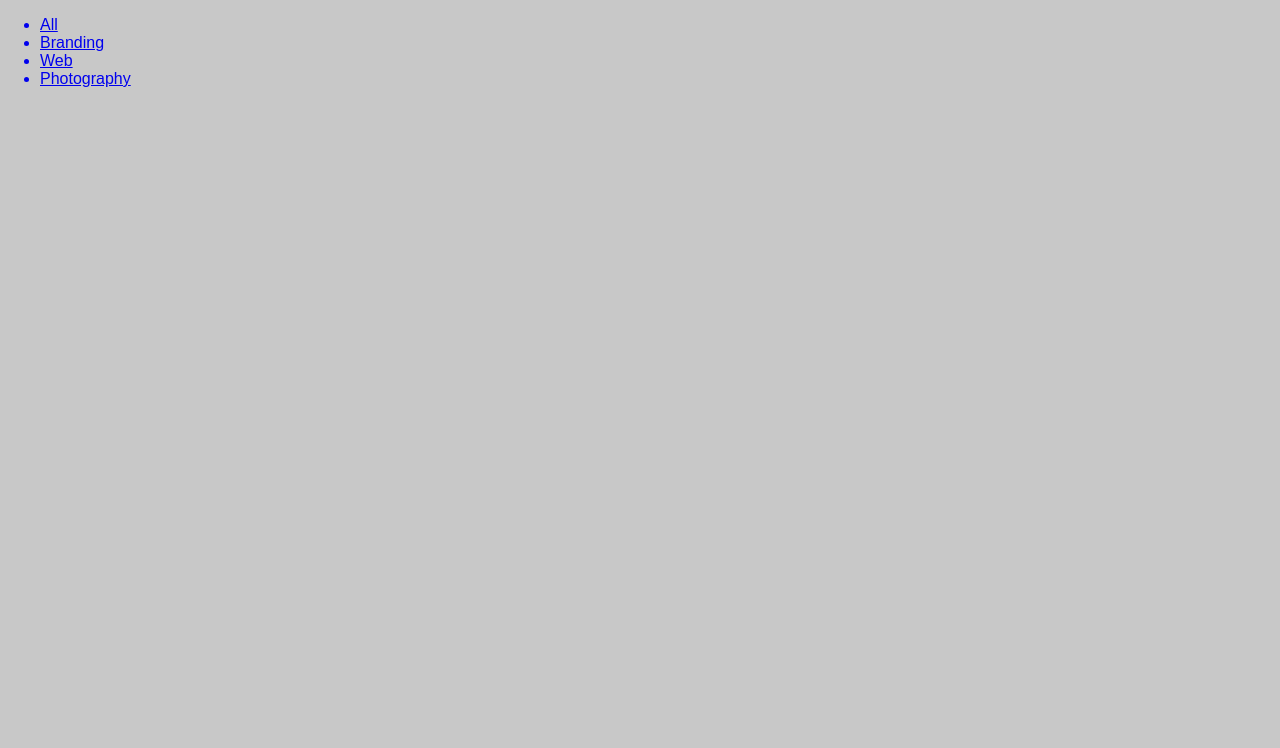
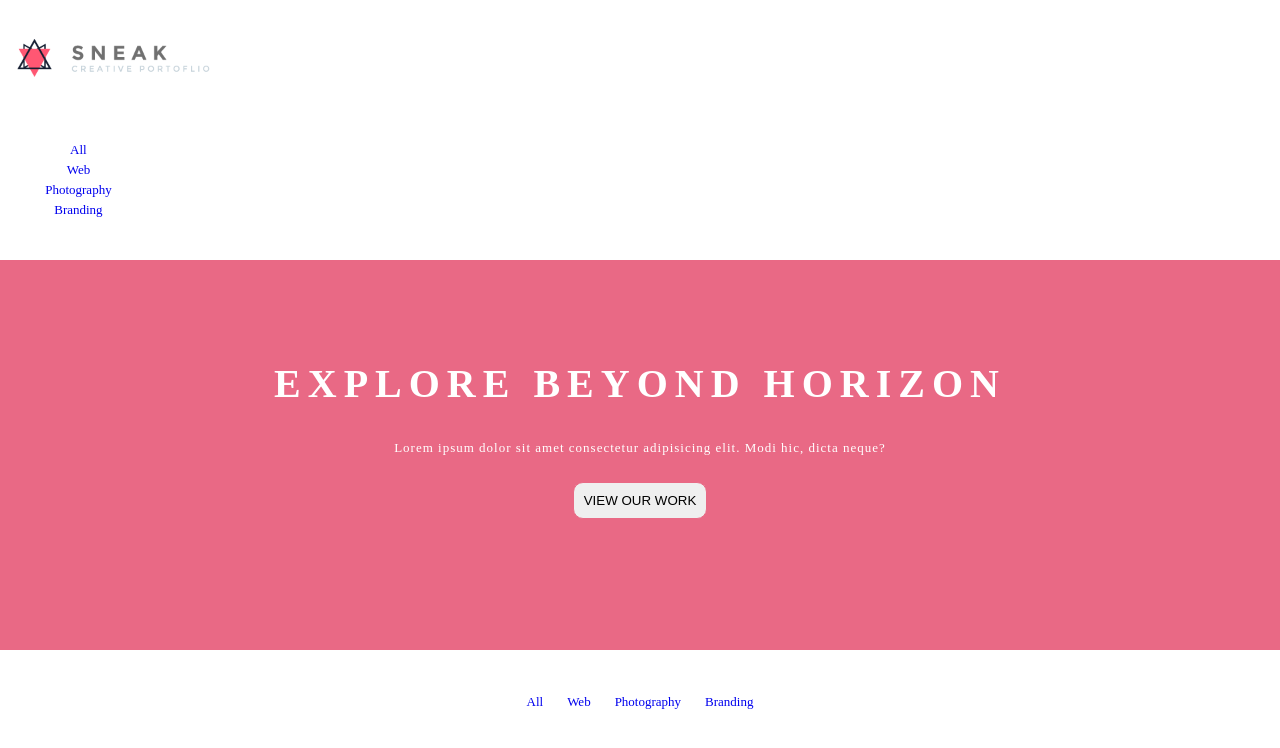
Before and after one commit to victorernan/scss, a plain HTML site: page index.html in a window 1280 px wide. Drawn offline with nearby package versions, Linux system fonts and the light colour scheme.

Commit message:
second nav explore and some styles

```diff
--- /dev/null
+++ b/css/main-2.scss
@@ -0,0 +1,23 @@
+$padding: 0.4em;
+$margin: 0.4em;
+.menu-dos {
+    margin-top: 3em;
+    a {
+        text-decoration: none;
+    }
+    ul {
+        list-style-type: none;
+        text-align: center;
+        width: auto;
+        padding: $padding;
+        margin: $margin;
+    }
+    li {
+        display: inline;
+        align-items: center;
+    }
+    a {
+        padding: $padding;
+        margin: $margin;
+    }
+}
--- a/css/main.scss
+++ b/css/main.scss
@@ -1,20 +1,90 @@
     /*funciones scss*/
 
-$colors: ( primary: #DEEEB7, secundary: #C8C8C8, terciary: #403E3E);
+    $colors: ( primary: #e96985, secundary: #fff, terciary: #403E3E);
     //se define la funcion, que en el momento que se instancie va a recibir un color por parametro
     //en el return dos variables: los colores que se han definido y el del parametro
     @function color($nombreColor) {
         @return map-get($colors, $nombreColor)
     }
 
-$padding: 15px;
-$borders: 100rem;
-body {
-    background-color: color(secundary);
-    font-family: 'Montserrat', sans-serif;
-    margin: 0;
+    $escritorio: 550px;
+    @mixin escritorio {
+        @media (min-width: #{$escritorio}) {
+            @content;
+        }
     }
 
+    $margin: .7em 0;
+    $padding: .6em 0;
+    $letter-spacing: 5px;
+    body {
+        font-family: 'Montserrat';
+        font-size: 13px;
+        margin: 0;
         header {
-    border: $borders;
+            width: auto;
+            img {
+                max-width: 150px;
+                margin-top: 4px;
+                padding: 1em 0 2em 1em;
+                @include escritorio {
+                    max-width: 200px;
                 }
+            }
+            .menu {
+                a {
+                    text-decoration: none;
+                }
+                ul {
+                    list-style-type: none;
+                }
+                display: inline;
+                line-height: 20px;
+                li {
+                    text-align: center;
+                    a {
+                        margin: 0 .1em;
+                        padding: 0 .3em;
+                    }
+                }
+                @include escritorio {
+                    display: flex;
+                }
+            }
+        }
+        .explore {
+            background-color: color(primary);
+            height: 30em;
+            .title {
+                padding-top: 2.5em;
+                color: color(secundary);
+                text-align: center;
+                letter-spacing: 3px;
+                font-size: 27px;
+                @include escritorio {
+                    letter-spacing: 7px;
+                    font-size: 40px;
+                }
+            }
+            p {
+                padding-top: .5em;
+                color: color(secundary);
+                margin: 0 5em 0;
+                text-align: center;
+                letter-spacing: 1px;
+            }
+            .boton-work {
+                text-align: center;
+                width: auto;
+                margin-top: 2em;
+                padding-bottom: 2.7em;
+                button {
+                    padding: 10px;
+                    text-transform: uppercase;
+                    border-radius: 10px;
+                    box-shadow: 1px 2px 3px rgba(255, 0, 0, 0);
+                    border: 1px solid color(primary);
+                }
+            }
+        }
+    }
--- a/index.html
+++ b/index.html
@@ -3,36 +3,47 @@
 
 <head>
     <meta charset="UTF-8">
+    <meta name="viewport" content="width=device-width, user-scalable=no, initial-scale=1.0, maximum-scale=1.0, minimum-scale=1.0">
     <meta http-equiv="X-UA-Compatible" content="IE=edge">
     <meta name="viewport" content="width=device-width, initial-scale=1.0">
     <title>pruebas con sass </title>
     <link rel="stylesheet" href="css/main.css">
+    <link rel="stylesheet" href="css/main-2.css">
+    <script src="https://code.jquery.com/jquery-3.6.0.js"></script>
+    <script>
+        $(function() {
+            $("#menu-principal").load("navigation.html");
+            $("#menu-principal").addClass("menu");
+            $("#menu-secundario").load("navigation.html");
+            $("#menu-secundario").addClass("menu-dos");
+        });
+
+        function addNewItem() {
+            const li = '<li><a href="#">Buscar</a></li>';
+            $("#list").find("#menu-principal").append(li);
+        }
+    </script>
+
 </head>
 
 <body>
     <header>
-        <nav class="menu">
-            <ul>
-                <a href="#">
-                    <li>All</li>
-                </a>
-                <a href="#">
-                    <li>Branding</li>
-                </a>
-                <a href="#">
-                    <li>Web</li>
-                </a>
-                <a href="#">
-                    <li>Photography</li>
-                </a>
-
-            </ul>
-        </nav>
+        <img src="assets/logo.png" alt="logo">
+        <nav id="menu-principal"></nav>
     </header>
     <main>
+        <div class="explore">
+            <h1 class="title">EXPLORE BEYOND HORIZON</h1>
+            <p>Lorem ipsum dolor sit amet consectetur adipisicing elit. Modi hic, dicta neque? </p>
+            <div class="boton-work">
+                <button>View our work</button>
+            </div>
+        </div>
+        <div class="second-menu">
+            <nav id="menu-secundario"></nav>
+        </div>
+    </main>
 
-
-    </main>
 
 </body>
 
--- /dev/null
+++ b/navigation.html
@@ -0,0 +1,14 @@
+<ul id="list">
+    <li>
+        <a href="#">All</a>
+    </li>
+    <li>
+        <a href="#">Web</a>
+    </li>
+    <li>
+        <a href="#">Photography</a>
+    </li>
+    <li>
+        <a href="#">Branding</a>
+    </li>
+</ul>
```
Also changed, not shown: assets/10.jpeg (added), assets/11.jpeg (added), assets/12.jpeg (added), assets/2.jpeg (added), assets/3.jpeg (added), assets/4.jpeg (added), assets/5.jpeg (added), assets/6.jpeg (added), assets/7.jpeg (added), assets/8.jpeg (added), assets/9.jpeg (added), assets/logo.png (added), css/main-2.css (added), css/main.css, 2 other files. Lines whose indentation alone changed are shown as unchanged.
